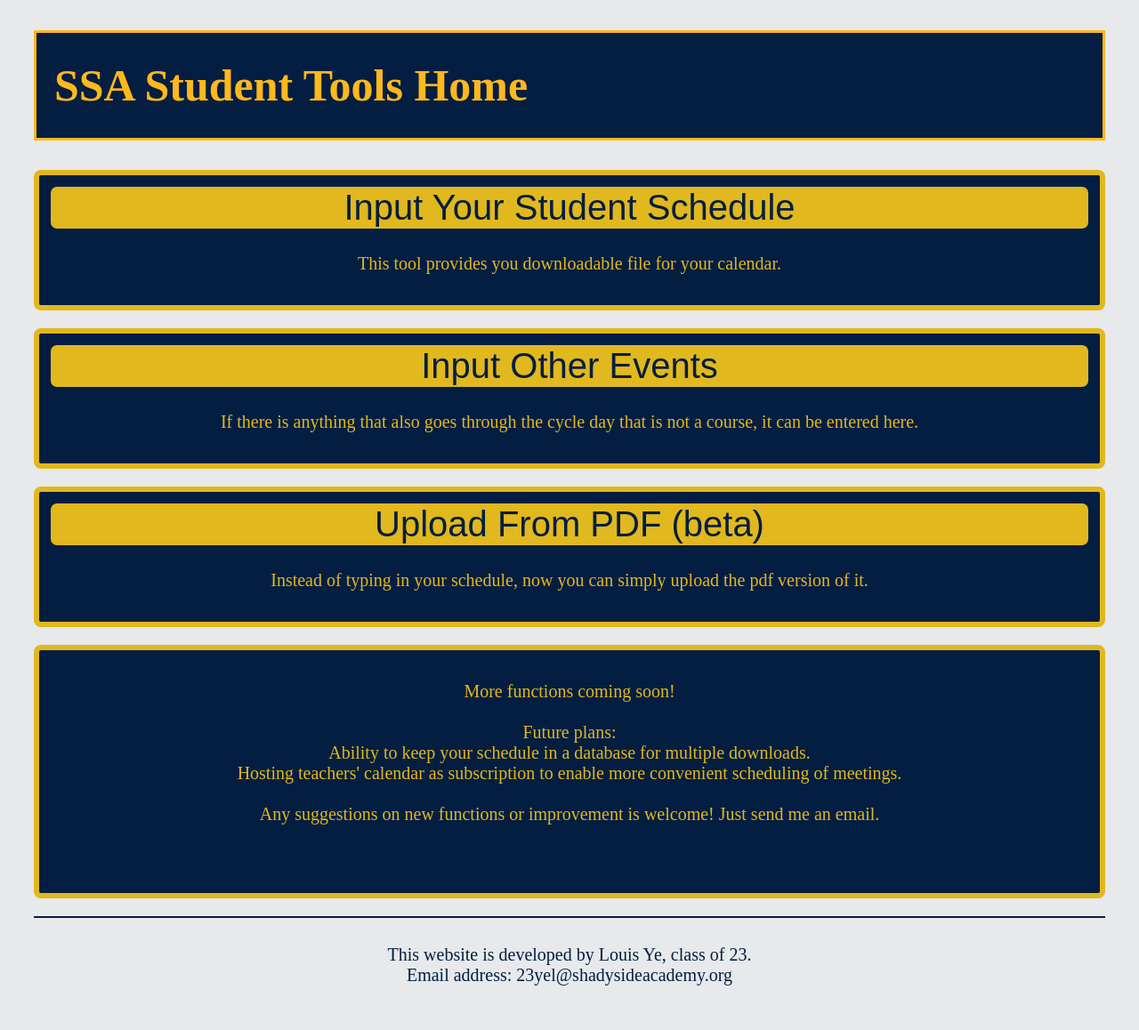
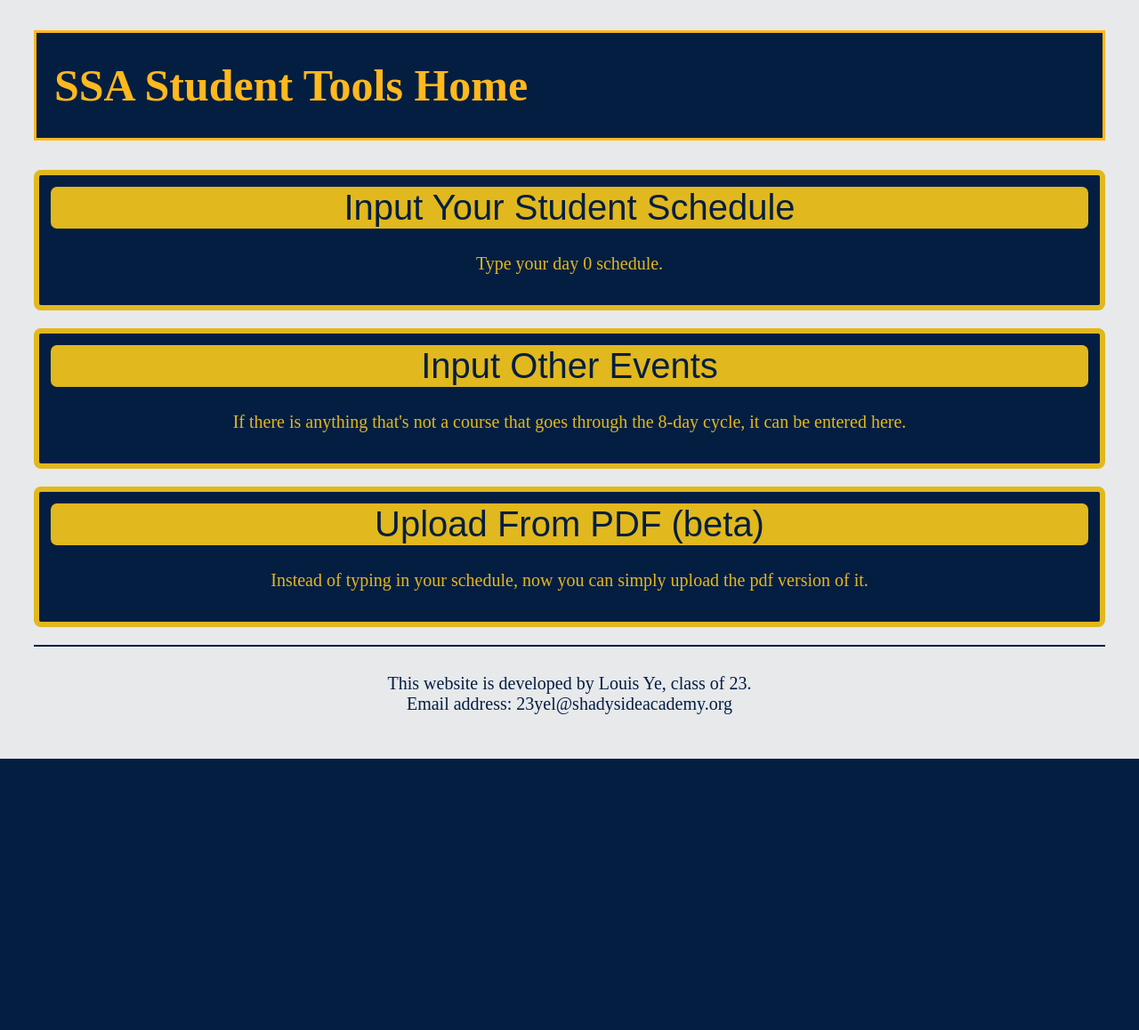
Before and after one commit to Alphabet1671/SS_ICS_Generator, a Flask app: page / in a window 1280 px wide. Shown: the whole page at 89% size. After the commit the page ends 853 px from the top, so only its background shows below. Run offline with Flask 2, Linux system fonts and the light colour scheme.

```diff
--- a/Templates/index.html
+++ b/Templates/index.html
@@ -13,12 +13,12 @@
 <div class="main-ele">
     <div class="function-cell">
         <a href="{{ url_for('schedule_nav_page') }}" target="blank"><button class="index-nav-btn">Input Your Student Schedule</button></a>
-        <p class="description">This tool provides you downloadable file for your calendar.</p>
+        <p class="description">Type your day 0 schedule.</p>
     </div>
 
     <div class="function-cell">
         <a href="{{ url_for('adv_filler') }}" target="blank"><button class="index-nav-btn">Input Other Events</button></a>
-        <p class="description">If there is anything that also goes through the cycle day that is not a course, it can be entered here.</p>
+        <p class="description">If there is anything that's not a course that goes through the 8-day cycle, it can be entered here.</p>
     </div>
 
     <div class = "function-cell">
@@ -26,17 +26,6 @@
         <p class = "description">Instead of typing in your schedule, now you can simply upload the pdf version of it.</p>
     </div>
 
-    <div class="function-cell">
-        <p class="description">
-            More functions coming soon!</br></br>
-            Future plans:</br>
-            Ability to keep your schedule in a database for multiple downloads.</br>
-            Hosting teachers' calendar as subscription to enable more convenient scheduling of meetings.</br></br>
-            Any suggestions on new functions or improvement is welcome!
-            Just send me an email.
-        </p>
-    </div>
-
 </div>
 
 <p class="credit">This website is developed by Louis Ye, class of 23. </br>Email address:  23yel@shadysideacademy.org</p>
```
